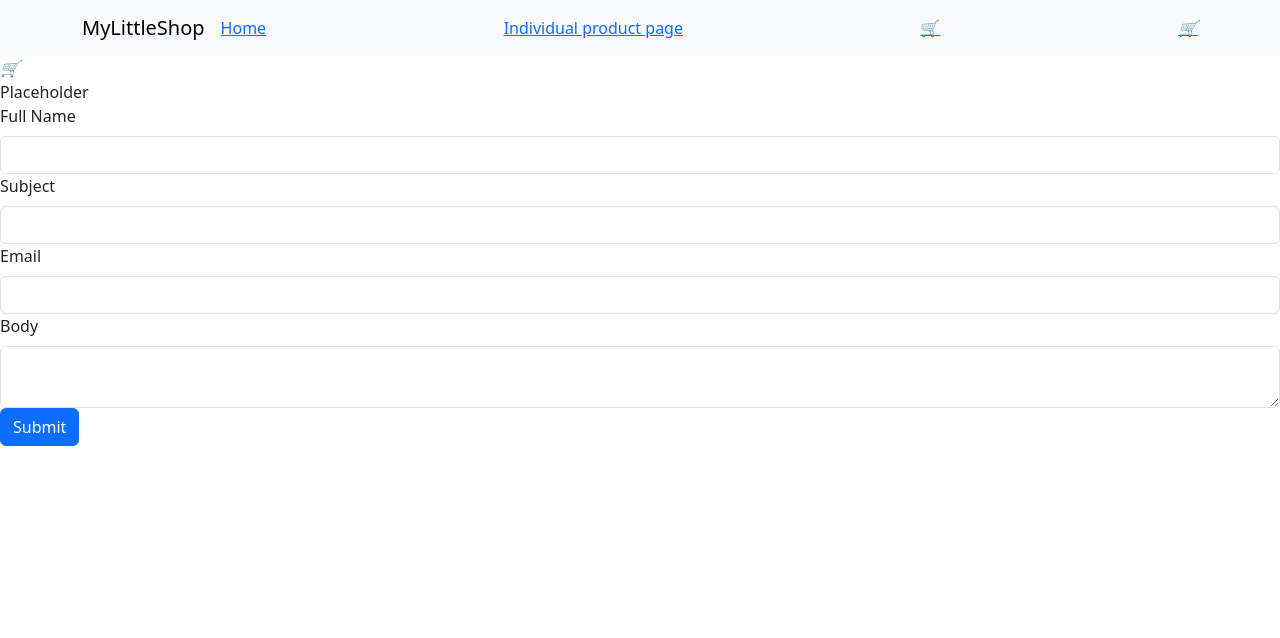
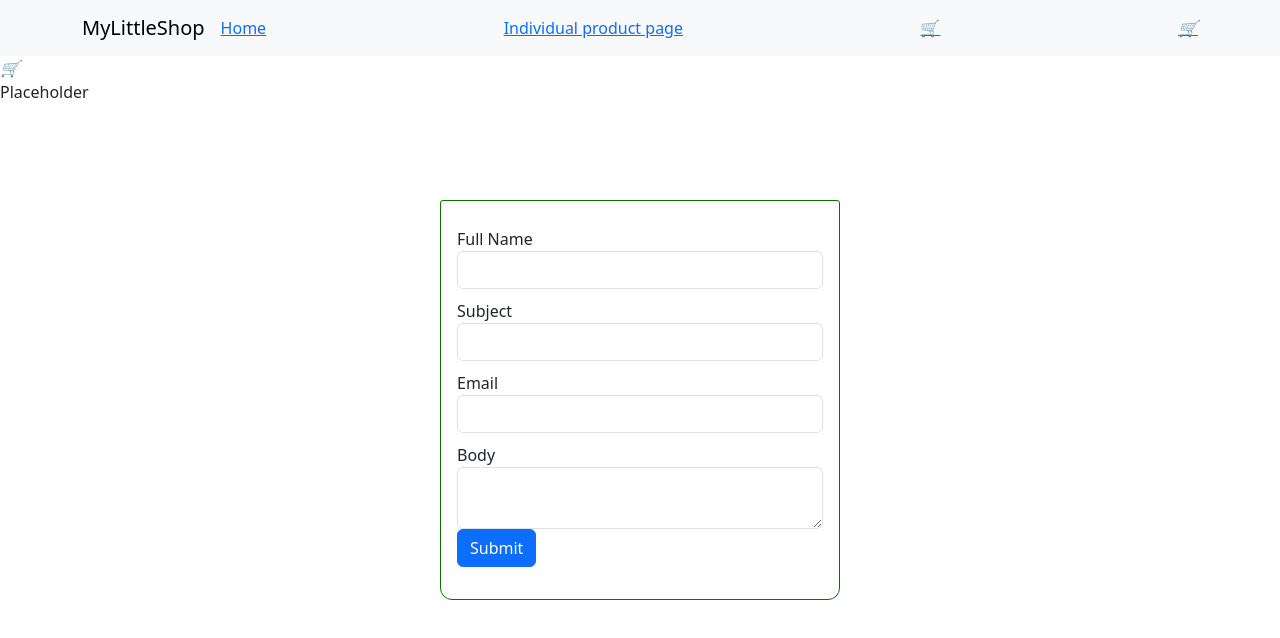
Before and after one commit to OleMartinKeis/Frontend-Frameworks-CA-Ole-Martin-Keiseraas, a React (Create React App) app: page /contact in a window 1280 px wide. Shown: the top 638 px of the page. Built offline with nearby package versions, Linux system fonts and the light colour scheme.

Commit message:
Created a bootstrap react Form

```diff
--- a/src/components/pages/Contact.jsx
+++ b/src/components/pages/Contact.jsx
@@ -1,6 +1,6 @@
 import React, { useState } from 'react';
 import { Form, Button } from 'react-bootstrap';
-import 'bootstrap/dist/css/bootstrap.min.css';
+import styles from "../../scss/form/Form.module.scss"
 
 function ContactForm() {
     const [formData, setFormData] = useState({
@@ -72,9 +72,10 @@ function ContactForm() {
     };
 
     return (
-        <Form onSubmit={handleSubmit}>
+        <div className={styles['centered-form']}>
+            <Form onSubmit={handleSubmit} className='mb-3'>
                 <Form.Group controlId="fullName">
-          <Form.Label>Full Name</Form.Label>
+                    <Form.Label className={styles['form-label']}>Full Name</Form.Label>
                     <Form.Control
                         type="text"
                         name="fullName"
@@ -88,7 +89,7 @@ function ContactForm() {
                 </Form.Group>
 
                 <Form.Group controlId="subject">
-          <Form.Label>Subject</Form.Label>
+                    <Form.Label className={styles['form-label']}>Subject</Form.Label>
                     <Form.Control
                         type="text"
                         name="subject"
@@ -102,7 +103,7 @@ function ContactForm() {
                 </Form.Group>
 
                 <Form.Group controlId="email">
-          <Form.Label>Email</Form.Label>
+                    <Form.Label className={styles['form-label']}>Email</Form.Label>
                     <Form.Control
                         type="email"
                         name="email"
@@ -116,7 +117,7 @@ function ContactForm() {
                 </Form.Group>
 
                 <Form.Group controlId="body">
-          <Form.Label>Body</Form.Label>
+                    <Form.Label className={styles['form-label']}>Body</Form.Label>
                     <Form.Control
                         as="textarea"
                         name="body"
@@ -133,6 +134,7 @@ function ContactForm() {
                     Submit
                 </Button>
             </Form>
+        </div>
     );
 }
 
```
Lines whose indentation alone changed are shown as unchanged.
